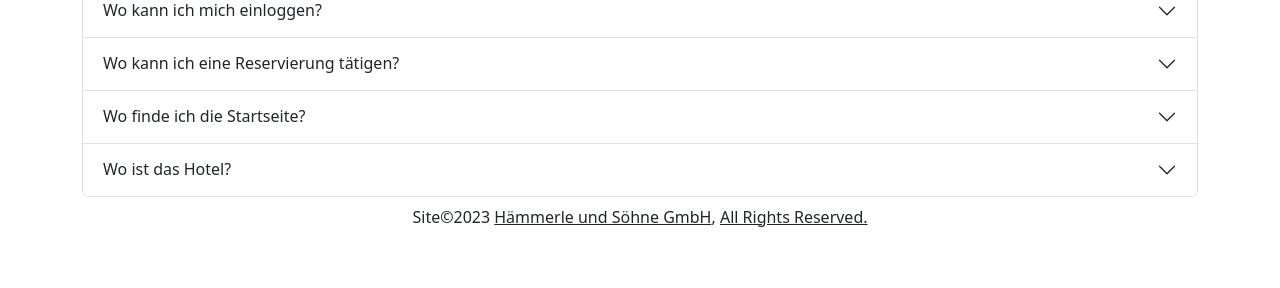
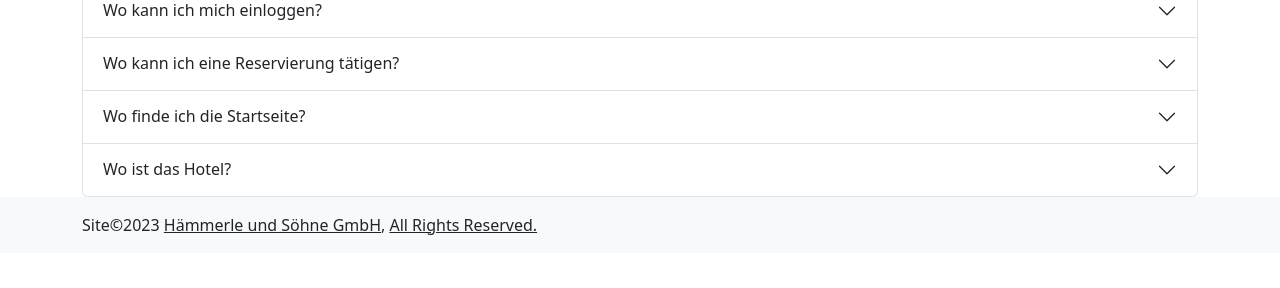
Before and after one commit to M00setheM1ghty/webtech2.0, a PHP site: page /assets/pages/faq.php in a window 1280 px wide. Shown: the part 512-800 px from the top of the page. Run offline with PHP 8.4, Linux system fonts and the light colour scheme; the visitor is signed in with stand-in values (Sample User, id 1); data that the repository does not hold is empty.

Commit message:
adjusted footer styling

```diff
--- a/assets/components/footer.php
+++ b/assets/components/footer.php
@@ -1,7 +1,8 @@
-<footer class="text-center text-lg-start">
-  <div class="text-center p-2 footer">
+<footer class="text-center text-lg-start mt-auto py-3 bg-light">
+  <div class="container">
     Site&copy;2023
     <a class="text-dark" href="index.php">H&auml;mmerle und Söhne GmbH</a>,
-    <a class="text-dark" href="impressum.php">All Rights Reserved.</a>
+    <a class="text-dark" href="impressum.php">All Rights Reserved.
+    </a>
   </div>
 </footer>
--- a/assets/pages/admin.php
+++ b/assets/pages/admin.php
@@ -27,8 +27,8 @@ include(dirname(__DIR__) . '/components/hide_warnings.php');
                     <?php include(dirname(__DIR__) . '/components/admin_reservations_display.php'); ?>
                 </div>
             </div>
-            <?php include(dirname(__DIR__) . '/components/footer.php'); ?>
     </main>
+    <?php include(dirname(__DIR__) . '/components/footer.php'); ?>
 </body>
 
 </html>
```
